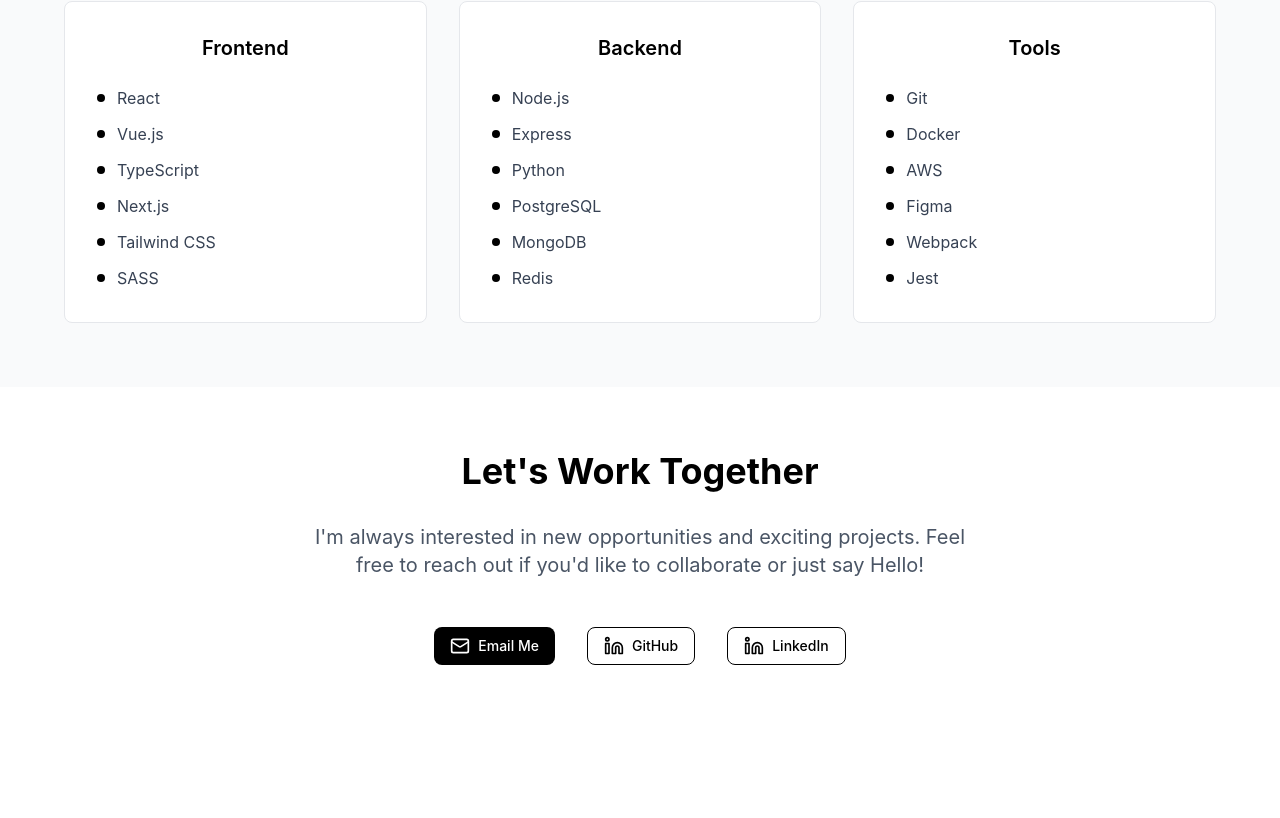
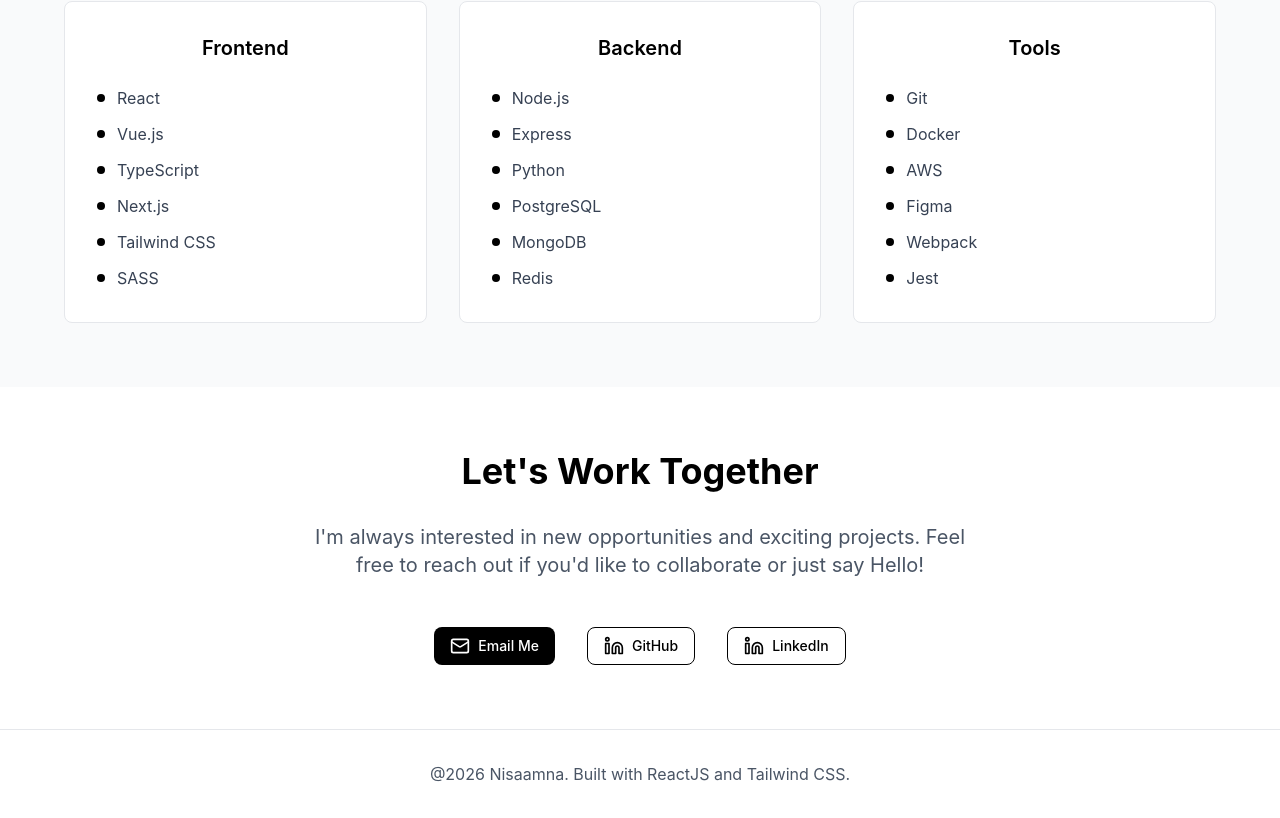
Before and after one commit to VaysNa/Portfolio-01, a React (Vite) app: page / in a window 1280 px wide. Shown: the part 2205-3023 px from the top of the page. Before the commit the page ends 2934 px from the top, so only its background shows below. Built offline with nearby package versions, Linux system fonts and the light colour scheme.

Commit message:
adding Footer component

```diff
--- a/src/App.jsx
+++ b/src/App.jsx
@@ -7,6 +7,7 @@
 import Projects from "./components/projects";
 import Skills from "./components/Skills";
 import Contact from "./components/Contact";
+import Footer from "./components/Footer";
 
 const App = () => {
   const hasAnimated = useIntersectionObserver();
@@ -20,6 +21,7 @@
       <Projects hasAnimated={hasAnimated} />
       <Skills hasAnimated={hasAnimated} />
       <Contact hasAnimated={hasAnimated} />
+      <Footer hasAnimated={hasAnimated} />
     </div>
   );
 };
--- /dev/null
+++ b/src/components/Footer.jsx
@@ -0,0 +1,14 @@
+import React from "react";
+
+const Footer = () => {
+  return (
+    <footer className="py-8 px-6 border-t border-gray-200">
+      <div className="max-w-6xl mx-auto text-center">
+        <p className="text-gray-600 ">
+          @2026 Nisaamna. Built with ReactJS and Tailwind CSS.
+        </p>
+      </div>
+    </footer>
+  );
+};
+export default Footer;
```
